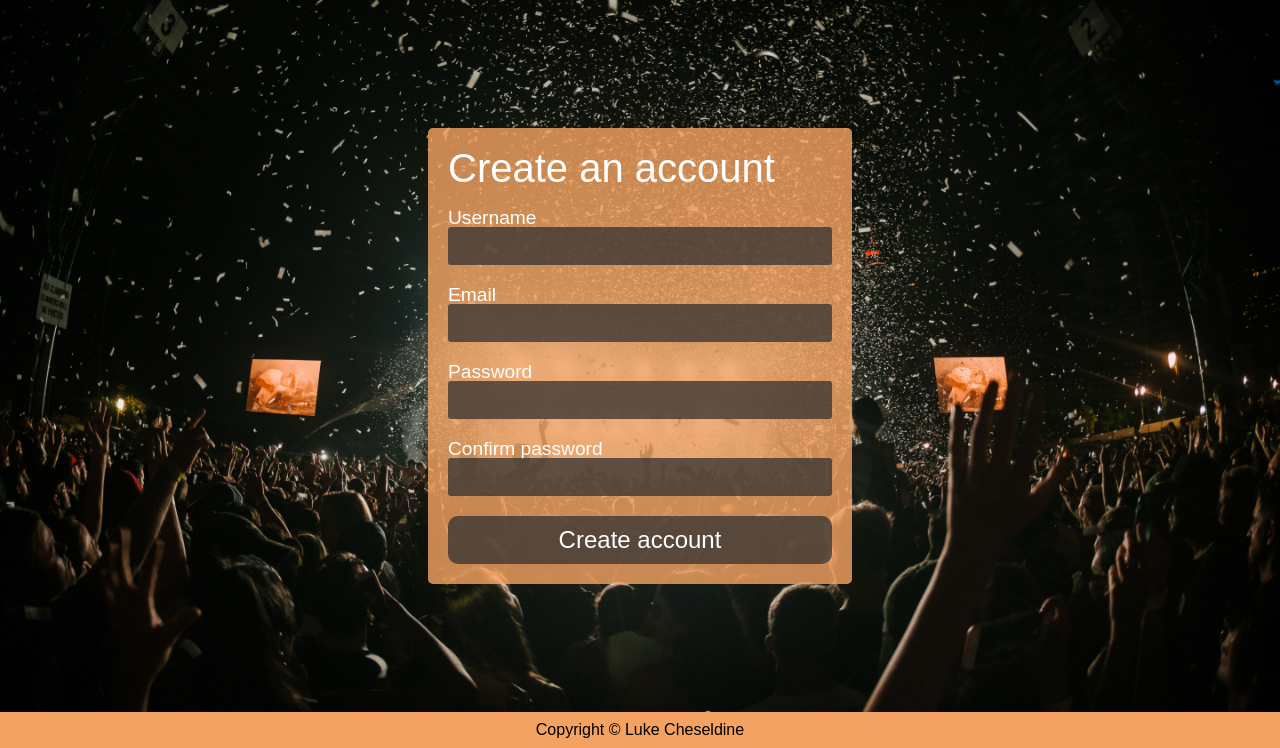
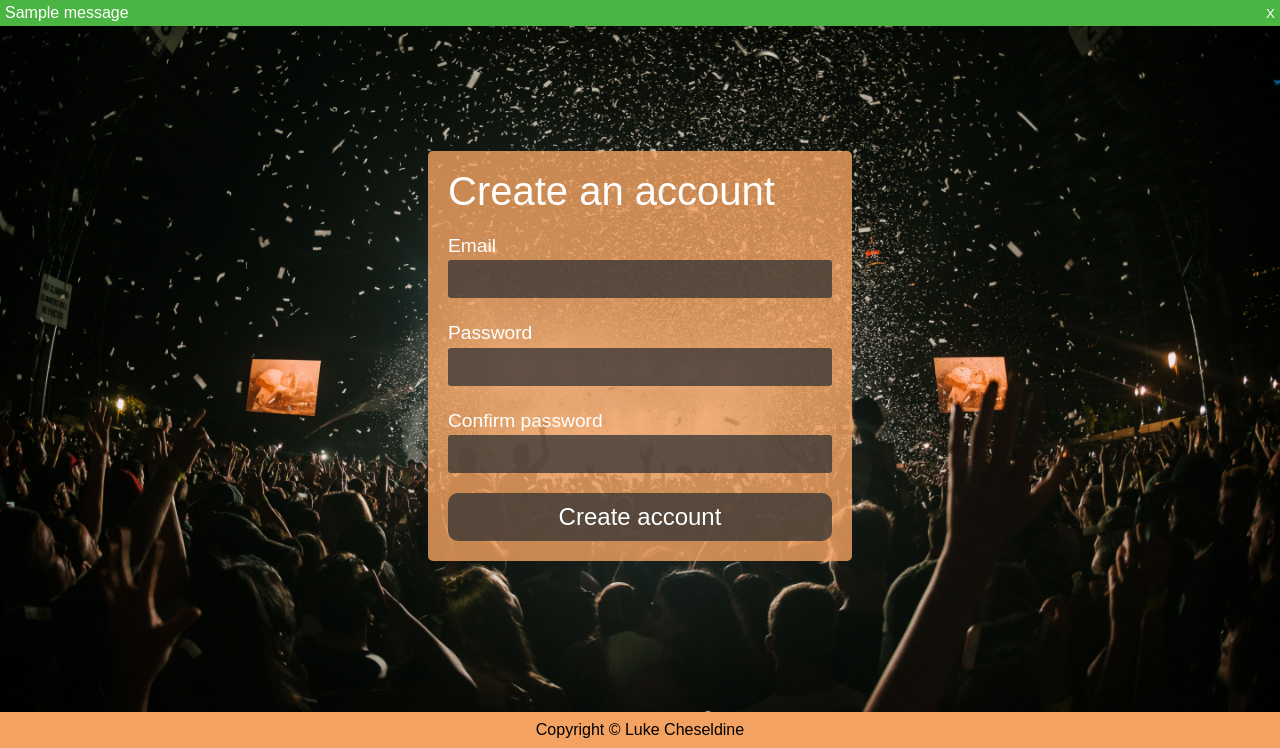
Before and after one commit to lukecheseldine/SoundSearch, a Flask app: page /register in a window 1280 px wide. Shown: the part 52-800 px from the top of the page. Run offline with Flask 2, Linux system fonts and the light colour scheme; tables that the repository leaves empty hold one stand-in row (values such as "Sample post"); one stand-in notice (Sample message) is shown.

Commit message:
lots of progress. authentication, forms, styling, db

```diff
--- a/app.py
+++ b/app.py
@@ -1,12 +1,39 @@
-from crypt import methods
-from flask import Flask, render_template, redirect, request
+import email
+from flask import Flask, render_template, redirect, request, url_for, abort, flash
 import config
 from forms import RegistrationForm, LoginForm
 from requests import get, post
 from base64 import urlsafe_b64encode
+from flask_sqlalchemy import SQLAlchemy
+from flask_bcrypt import Bcrypt
+from flask_login import LoginManager, UserMixin, login_required, login_user, logout_user, current_user
+from is_safe_url import is_safe_url
+
+
 
 app = Flask(__name__)
 app.config.from_object("config")
+
+
+db = SQLAlchemy(app)
+bcrypt = Bcrypt(app)
+login_manager = LoginManager()
+login_manager.init_app(app)
+
+
+class User(UserMixin, db.Model):
+    id = db.Column(db.Integer, primary_key=True)
+    email = db.Column(db.String(120), unique=True, nullable=False)
+    password = db.Column(db.String(60), nullable=False)
+    linked = db.Column(db.Boolean, default=False, nullable=False)
+
+    def __repr__(self):
+        return '<User %r>' % self.email
+
+
+@login_manager.user_loader
+def load_user(user_id):
+    return User.query.filter_by(id=user_id).first()
 
 
 @app.route("/")
@@ -25,7 +52,31 @@ def login():
         form = LoginForm()
         return render_template('login.html', form=form)
     else:
-        return "POST"
+        form = LoginForm(request.form)
+        if form.validate():
+            user = User.query.filter_by(email=form.email.data).first()
+
+            # check user validity
+            if not user or not bcrypt.check_password_hash(user.password, form.password.data):
+                form.email.errors.append('Incorrect email or password')
+                return render_template('login.html', form=form)
+
+            login_user(user)
+
+            next = request.args.get('next')
+            # TODO: figure out how to implement this...
+            # if not is_safe_url(next, {"localhost"}):
+            #     return abort(400)
+            flash("Login successful!", "success")
+            return redirect(next or url_for('home'))
+
+
+@app.route("/logout")
+@login_required
+def logout():
+    logout_user()
+    flash("Log out successful!", "success")
+    return redirect(url_for('index'))
 
 
 @app.route("/register", methods=["GET", "POST"])
@@ -34,7 +85,23 @@ def register():
         form = RegistrationForm()
         return render_template('register.html', form=form)
     else:
-        return "POST"
+        form = RegistrationForm(request.form)
+        if form.validate():
+            hashed_pass = bcrypt.generate_password_hash(form.password.data).decode('utf-8')
+            user = User(email=form.email.data, password=hashed_pass)
+            # check that email isn't already taken
+            if User.query.filter_by(email=form.email.data).first():
+                form.email.errors.append('This email is already taken')
+                return render_template('register.html', form=form)
+            db.session.add(user)
+            db.session.commit()
+            login_user(user)
+            flash("Registration successful! You are now logged in.", "success")
+            return redirect(url_for('home'))
+        else:
+            print(f'{form.errors}')
+            return render_template('register.html', form=form)
+
 
 @app.route("/home")
 def home():
@@ -74,4 +141,9 @@ def callback():
         response = post(url, headers=headers, data=data)
         response_data = response.json()
         access_token = response_data['access_token']
-        return redirect('/home')
+
+        return f'{access_token}'
+
+
+if __name__ == '__main__':
+    app.run(debug=True)
--- a/forms.py
+++ b/forms.py
@@ -1,14 +1,10 @@
 from email import message
 import email_validator
-from wtforms import Form, StringField, PasswordField, validators, EmailField
+from wtforms import Form, StringField, PasswordField, validators
 
 class RegistrationForm(Form):
-    username = StringField('Username', [
-        validators.Length(max=25, message="Username must be less than 25 characters"),
-        validators.DataRequired()
-    ])
-    email = EmailField('Email', [
-        validators.Email(message="Please use a valid email address"),
+    email = StringField('Email', [
+        validators.Email(message='Invalid email address'),
         validators.DataRequired()
     ])
     password = PasswordField('Password', [
@@ -19,9 +15,10 @@ class RegistrationForm(Form):
         validators.DataRequired()
     ])
 
+
 class LoginForm(Form):
-    username = StringField('Username', [
-        validators.Length(max=25, message="Username must be less than 25 characters"),
+    email = StringField('Email', [
+        validators.Email(message='Invalid email address'),
         validators.DataRequired()
     ])
     password = PasswordField('Password', [
--- /dev/null
+++ b/static/scripts/register.js
@@ -0,0 +1,22 @@
+const nodes = document.getElementsByClassName('error-label')
+for (const error of nodes) {
+    error.previousElementSibling.classList.add('error')
+}
+
+const password = document.getElementById('password')
+const confirm = document.getElementById('confirm')
+
+const errors = Array.from(document.getElementsByClassName('error'))
+errors.forEach(e => {
+    e.addEventListener('keyup', removeError)
+
+});
+
+function removeError(e) {
+    console.log()
+    if (e.target.classList.contains('error')) {
+        e.target.classList.toggle('error')
+        e.target.nextElementSibling.remove()
+
+    }
+}
--- /dev/null
+++ b/static/scripts/script.js
@@ -0,0 +1,7 @@
+// if any alerts, make the close button functional
+const closeAlertButtons = document.getElementsByClassName('close')
+for (let button of closeAlertButtons) {
+    button.addEventListener('click', (e) => {
+        e.target.parentNode.remove()
+    })
+}
--- a/static/style.css
+++ b/static/style.css
@@ -59,6 +59,7 @@ body {
     display: flex;
     flex-direction: column;
     height: 100vh;
+    width: 100vw;
     background-color: black;
     font-family: 'Nunito', sans-serif;
 }
@@ -87,6 +88,43 @@ nav > ul {
 
 nav > ul > li {
     display: inline;
+}
+
+.alert {
+    position: absolute;
+    top: 52px;
+    width: 100vw;
+    display: flex;
+    justify-content: space-between;
+    align-items: center;
+    color: white;
+}
+
+.alert > * {
+    padding: 5px;
+}
+
+.alert > button.close {
+    height: 80%;
+    background-color: inherit;
+    color: white;
+    border: none;
+}
+
+.alert > button.close:hover {
+    cursor: pointer;
+}
+
+.alert-success {
+    background-color: #4BB543;
+}
+
+.alert-warning {
+    background-color: yellow;
+}
+
+.alert-danger {
+    background-color: red;
 }
 
 .hero {
@@ -160,20 +198,22 @@ footer {
     border-radius: 3px;
 }
 
-.container a:last-child {
-    display: flex;
-    align-items: center;
-    gap: 10px;
-    color: white;
-    background-color: rgba(51, 51, 51, 0.753);
+.container a img {
+    height: 30px;
 }
 
-.container a:last-child:hover {
-    background-color: rgba(51, 51, 51);
+form > div * {
+    padding: 5px 0;
 }
 
-.container a img {
-    height: 30px;
+.error-label {
+    color: red;
+    position: absolute;
+    margin-top: 65px;
+}
+
+.error {
+    box-shadow: 0px 0px 3px red;
 }
 
 .login-register {
--- a/templates/base.html
+++ b/templates/base.html
@@ -12,6 +12,7 @@
     <link rel="preconnect" href="https://fonts.gstatic.com" crossorigin>
     <link href="https://fonts.googleapis.com/css2?family=Nunito&display=swap" rel="stylesheet">
     {% endblock %}
+    <script src="{{ url_for('static', filename='scripts/script.js') }}" defer></script>
     {% block scripts %}{% endblock %}
 </head>
 <body>
@@ -19,18 +20,38 @@
         <div class="logo">
             <a href="{{ url_for('index') }}">SoundSearch</a>
         </div>
+
         <ul>
             <a href="#">
                 <li>Link spotify</li>
             </a>
+            {% if current_user.is_authenticated %}
+                <a href="{{ url_for('logout') }}">
+                    <li>Log out</li>
+                </a>
+            {% else %}
                 <a href="{{ url_for('register') }}">
                     <li>Create an account</li>
                 </a>
+
                 <a href="{{ url_for('login') }}">
                     <li>Sign in</li>
                 </a>
+            {% endif %}
         </ul>
+
     </nav>
+
+    {% with messages = get_flashed_messages(with_categories=true) %}
+        {% if messages %}
+            {% for category, message in messages %}
+                <div class="alert alert-{{ category }}"">
+                    <span>{{ message }}</span>
+                    <button type="button" class="close">X</button>
+                </div>
+            {% endfor %}
+        {% endif %}
+    {% endwith %}
 
     {% block content %}{% endblock %}
 
--- a/templates/home.html
+++ b/templates/home.html
@@ -10,5 +10,7 @@
 
     <div class="hero">
         <h1>Home</h1>
+        <h2>{{ current_user.email }}</h2>
     </div>
+
 {% endblock %}
--- a/templates/landing.html
+++ b/templates/landing.html
@@ -11,10 +11,6 @@
         <div class="container">
             <a href="{{ url_for('login') }}">Log in</a>
             <a href="{{ url_for('register') }}">Create an account</a>
-            <hr>
-            <a href="{{ url_for('authorize') }}">
-                <img src="{{ url_for('static', filename='img/spotify-logo.png') }}" alt="">Link Spotify account
-            </a>
         </div>
     </div>
 {% endblock %}
--- a/templates/login.html
+++ b/templates/login.html
@@ -12,7 +12,7 @@
         <div class="container">
             <form class="login-register" action="{{ url_for('login') }}" method="POST" autocomplete="off" autocapitalize="off">
                 <h2>Log in</h2>
-                <div>{{ form.username.label}} {{ form.username }}</div>
+                <div>{{ form.email.label}} {{ form.email }}</div>
                 <div>{{ form.password.label }} {{form.password}}</div>
                 <button type="submit">Log in</button>
             </form>
--- a/templates/register.html
+++ b/templates/register.html
@@ -3,7 +3,9 @@
 {% block title %}SoundSearch{% endblock %}
 
 {% block links %}{% endblock %}
-{% block scripts %}{% endblock %}
+{% block scripts %}
+    <script src="{{ url_for('static', filename='scripts/register.js') }}" defer></script>
+{% endblock %}
 
 
 {% block content %}
@@ -12,9 +14,28 @@
         <div class="container">
             <form class="login-register" action="{{ url_for('register') }}" method="POST" autocomplete="off" autocapitalize="off">
                 <h2>Create an account</h2>
-                <div>{{ form.username.label}} {{ form.username }}</div>
-                <div>{{ form.email.label }} {{form.email}} </div>
-                <div>{{ form.password.label }} {{form.password}}</div>
+                <div class="email">
+                    {{ form.email.label }}
+                    {{form.email}}
+                    {% if form.email.errors %}
+                        <div class="error-label">
+                            {% for error in form.email.errors %}
+                                * {{ error }}
+                            {% endfor %}
+                        </div>
+                    {% endif %}
+                </div>
+                <div class="password">
+                    {{ form.password.label }}
+                    {{ form.password }}
+                    {% if form.password.errors %}
+                        <div class="error-label">
+                            {% for error in form.password.errors %}
+                                * {{ error }}
+                            {% endfor %}
+                        </div>
+                    {% endif %}
+                </div>
                 <div>{{ form.confirm.label }} {{form.confirm}}</div>
                 <button type="submit">Create account</button>
             </form>
```
Also changed, not shown: users.db (added). Lines whose indentation alone changed are shown as unchanged.
